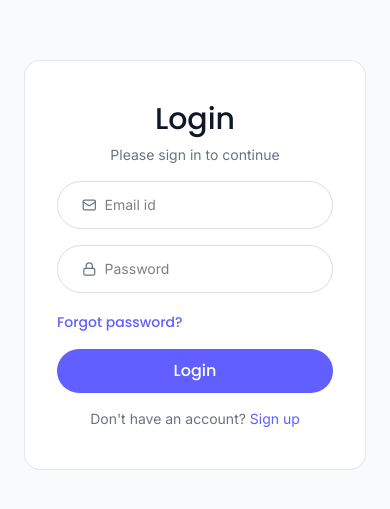
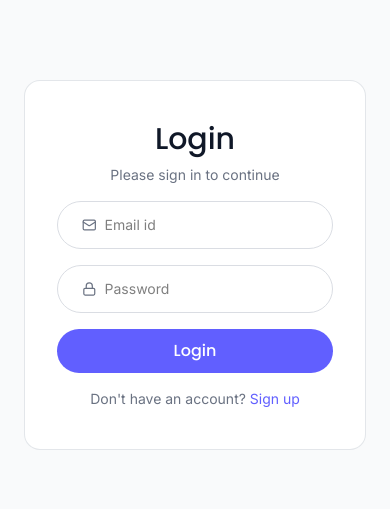
Before and after one commit to Abu24514/Scriptfolio, a React (Vite) app in the folder client/: page /login in a window 390 px wide. Shown: the part 157-666 px from the top of the page. Built offline with nearby package versions, Linux system fonts and the light colour scheme.

Commit message:
remove import dummy data from dashboard , preview , resumebuilder and fix the responsive

```diff
--- a/client/src/pages/Dashboard.jsx
+++ b/client/src/pages/Dashboard.jsx
@@ -12,7 +12,6 @@ import {
   UploadCloudIcon,
   XIcon
 } from 'lucide-react';
-import { dummyResumeData } from '../assets/assets';
 import { useNavigate } from 'react-router-dom';
 import pdfToText from 'react-pdftotext'
 const Dashboard = () => {
@@ -151,9 +150,6 @@ const Dashboard = () => {
     } catch (error) {
       toast.error(error?.response?.data?.message || error.message)
     }
-
-
-
   };
 
 
@@ -168,7 +164,7 @@ const Dashboard = () => {
 
         {/* heading  */}
         <p className='text-2xl font-medium mb-6 bg-linear-to-r from-slate-600 to-slate-700 bg-clip-text text-transparent sm:hidden'>
-          Welcome, Alex John
+          Welcome, {user?.name}
         </p>
 
         {/* ── Do action buttons:  createResume  or uploadResume  ── */}
--- a/client/src/pages/Login.jsx
+++ b/client/src/pages/Login.jsx
@@ -112,16 +112,6 @@ const Login = () => {
             required
           />
         </div>
-
-        {/* Forgot Password */}
-        {isLogin && (
-          <div className="mt-4 text-left text-indigo-500">
-            <button type="button" className="text-sm">
-              Forgot password?
-            </button>
-          </div>
-        )}
-
         {/* Submit */}
         <button
           type="submit"
--- a/client/src/pages/Preview.jsx
+++ b/client/src/pages/Preview.jsx
@@ -1,6 +1,5 @@
 import React, { useEffect, useState } from 'react'
 import { useParams } from 'react-router-dom'
-import { dummyResumeData } from "../assets/assets";
 import ResumePreview from "../components/ResumePreview/ResumePreview"
 import Loader from '../components/Loader/Loader';
 import { ArrowLeftIcon } from 'lucide-react';
--- a/client/src/pages/ResumeBuilder.jsx
+++ b/client/src/pages/ResumeBuilder.jsx
@@ -1,6 +1,5 @@
 import React, { useEffect, useState } from "react";
 import { Link, useParams } from "react-router-dom";
-import { dummyResumeData } from "../assets/assets";
 import {
   ArrowLeftIcon,
   Briefcase,
```
